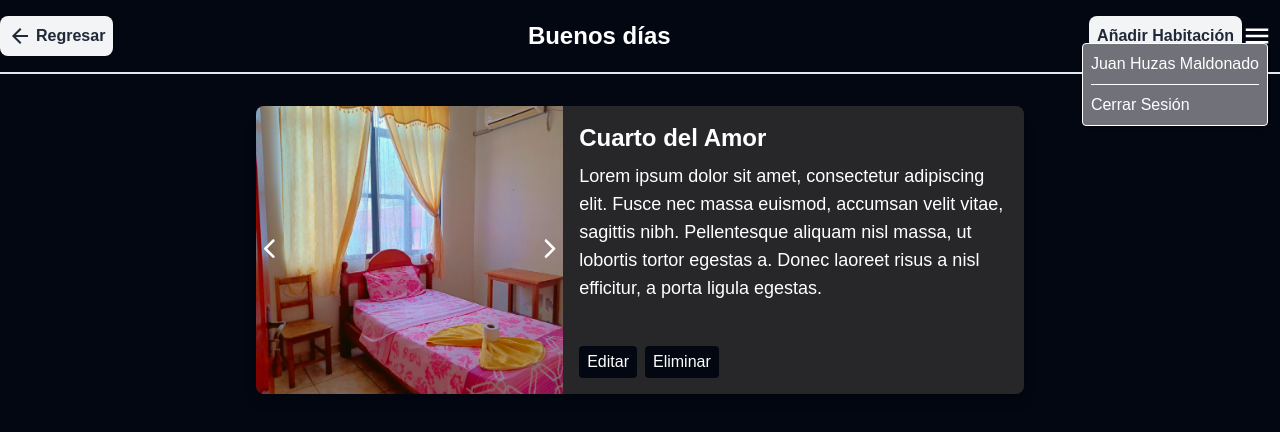
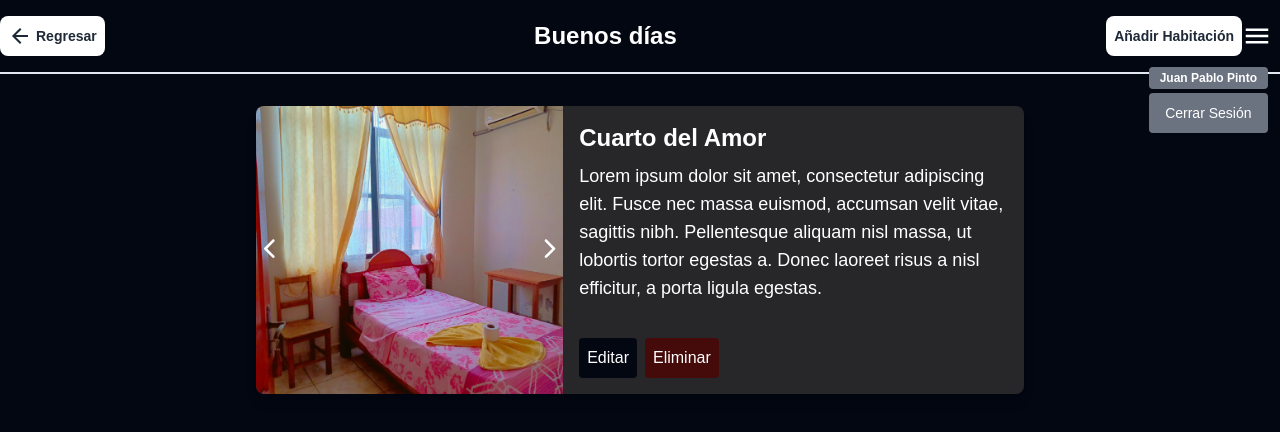
Before and after one commit to JhosepTM/babels-frontend, a React (Vite) app: page /madmin/rooms in a window 1280 px wide. Both pictures are taken after a click on the button 1256 px from the left and 36 px from the top of the page. Shown: the top 432 px of the page. Built offline with nearby package versions, Linux system fonts and the light colour scheme.

Commit message:
usando shadCN para las paginas

```diff
--- a/src/components/ui/Header.tsx
+++ b/src/components/ui/Header.tsx
@@ -1,5 +1,7 @@
 import React, { useState } from 'react';
 import { IoMdArrowBack, IoMdMenu } from 'react-icons/io';
+import { Button } from './button';
+import { Badge } from './badge';
 
 interface HeaderProps {
   showBackButton?: boolean;
@@ -35,27 +37,27 @@ const Header: React.FC<HeaderProps> = ({ showBackButton, backRoute, showAddRoomB
     <div className="flex justify-between items-center bg-gray-950 text-white py-4 border-b-2 border-030712">
       <div className="flex items-center">
         {showBackButton && (
-          <button
+          <Button
             onClick={handleBackButtonClick}
-            className="text-gray-800 font-bold p-2 bg-gray-100 rounded-lg focus:outline-none focus:shadow-outline"
+            className="bg-white text-gray-800 font-bold p-2 rounded-lg focus:outline-none focus:shadow-outline hover:bg-gray-50 transition-transform duration-300 transform hover:scale-105"
           >
             <span className="flex items-center">
               <IoMdArrowBack size={24} className="mr-1" />
               Regresar
             </span>
-          </button>
+          </Button>
         )}
       </div>
 
       <h1 className="text-2xl font-bold mx-auto items-center">Buenos días</h1>
 
       {showAddRoomButton && (
-          <button
+          <Button
             onClick={handleAddRoom}
-            className="text-gray-800 font-bold p-2 ml-1 bg-gray-100 rounded-lg focus:outline-none focus:shadow-outline"
+            className="bg-white text-gray-800 font-bold p-2 rounded-lg focus:outline-none focus:shadow-outline hover:bg-gray-50 transition-transform duration-300 transform hover:scale-105"
           >
             Añadir Habitación
-          </button>
+          </Button>
         )}
 
       <div className="flex items-center mr-2">
@@ -67,18 +69,21 @@ const Header: React.FC<HeaderProps> = ({ showBackButton, backRoute, showAddRoomB
         </button>
 
         {isDropdownOpen && (
-          <div className="absolute right-3 mt-24 bg-zinc-500 p-2 rounded shadow border border-white">
-            <p className="text-white mb-2">Juan Huzas Maldonado</p>
-            <hr className="my-2 border-white" />
-            <button
+          <div className="absolute right-3 mt-32 bg-gray-950 py-1 ">
+           <div className="flex flex-col gap-1">
+            <Badge
+              className="text-white bg-gray-500 rounded focus:outline-none focus:shadow-outline">
+              Juan Pablo Pinto
+            </Badge>
+            <Button
               onClick={handleLogout}
-              className="text-white rounded transition-transform transform hover:scale-105 focus:outline-none focus:shadow-outline"
+              className="text-white bg-gray-500 rounded transition-transform transform hover:scale-105 focus:outline-none focus:shadow-outline"
             >
               Cerrar Sesión
-            </button>
+            </Button>
+           </div>
           </div>
         )}
-
       </div>
     </div>
   );
--- /dev/null
+++ b/src/components/ui/badge.tsx
@@ -0,0 +1,36 @@
+import * as React from "react"
+import { cva, type VariantProps } from "class-variance-authority"
+
+import { cn } from "@/lib/utils"
+
+const badgeVariants = cva(
+  "inline-flex items-center rounded-full border px-2.5 py-0.5 text-xs font-semibold transition-colors focus:outline-none focus:ring-2 focus:ring-ring focus:ring-offset-2",
+  {
+    variants: {
+      variant: {
+        default:
+          "border-transparent bg-primary text-primary-foreground hover:bg-primary/80",
+        secondary:
+          "border-transparent bg-secondary text-secondary-foreground hover:bg-secondary/80",
+        destructive:
+          "border-transparent bg-destructive text-destructive-foreground hover:bg-destructive/80",
+        outline: "text-foreground",
+      },
+    },
+    defaultVariants: {
+      variant: "default",
+    },
+  }
+)
+
+export interface BadgeProps
+  extends React.HTMLAttributes<HTMLDivElement>,
+    VariantProps<typeof badgeVariants> {}
+
+function Badge({ className, variant, ...props }: BadgeProps) {
+  return (
+    <div className={cn(badgeVariants({ variant }), className)} {...props} />
+  )
+}
+
+export { Badge, badgeVariants }
--- /dev/null
+++ b/src/components/ui/label.tsx
@@ -0,0 +1,24 @@
+import * as React from "react"
+import * as LabelPrimitive from "@radix-ui/react-label"
+import { cva, type VariantProps } from "class-variance-authority"
+
+import { cn } from "@/lib/utils"
+
+const labelVariants = cva(
+  "text-sm font-medium leading-none peer-disabled:cursor-not-allowed peer-disabled:opacity-70"
+)
+
+const Label = React.forwardRef<
+  React.ElementRef<typeof LabelPrimitive.Root>,
+  React.ComponentPropsWithoutRef<typeof LabelPrimitive.Root> &
+    VariantProps<typeof labelVariants>
+>(({ className, ...props }, ref) => (
+  <LabelPrimitive.Root
+    ref={ref}
+    className={cn(labelVariants(), className)}
+    {...props}
+  />
+))
+Label.displayName = LabelPrimitive.Root.displayName
+
+export { Label }
--- a/src/pages/LoginPage/FormInitSesion.tsx
+++ b/src/pages/LoginPage/FormInitSesion.tsx
@@ -4,6 +4,8 @@ import ModalError from "./ModalError";
 import "@/css/LoginPage/FormularioSesion.css";
 import { Button } from '@/components/ui/button';
 import { Input } from '@/components/ui/input';
+import { Label } from '@/components/ui/label';
+import { SelectLabel } from '@/components/ui/select';
 
 interface FormState {
   username: string;
@@ -56,7 +58,7 @@ const Formulario: React.FC = () => {
     <div className="items-center">
       <form onSubmit={handleSubmit} className="form-container">
         <div className="form-group items-center">
-          <label htmlFor="username">Username:</label>
+          <Label htmlFor="username" style={{ fontSize: '150%' }}>Username:</Label>
           <Input
             type='username'
             placeholder="Ingresa tu nombre de usuario"
@@ -67,7 +69,7 @@ const Formulario: React.FC = () => {
           />
         </div>
         <div className="form-group items-center">
-          <label htmlFor="contraseña">Contraseña:</label>
+          <Label htmlFor="contraseña" style={{ fontSize: '150%' }}>Contraseña:</Label>
           <div className="password-input relative w-80">
             <Input
               type={showPassword ? 'text' : 'password'}
--- a/src/pages/MenuPage/MenuPage.tsx
+++ b/src/pages/MenuPage/MenuPage.tsx
@@ -16,7 +16,7 @@ const MenuPage = () => {
             </div>
             <div className="ml-4 text-center menu-item hover:scale-105" style={{ marginBottom: '50px' }}>
               <a href="/ruta-de-reservas">
-                <img src=".\src\assets\images\Reservas.svg" alt="Imagen 2" style={{ width: '300px', height: '150px', objectFit: 'cover' }} />
+                <img src=".\src\assets\images\Reservas.svg" alt="Imagen 2" style={{ width: '300px', height: '165px', objectFit: 'cover' }} />
                 <p className="text-white font-bold mt-1">Reservar Habitaciones</p>
               </a>
             </div>
--- a/src/pages/RoomsPage/RoomsPage.tsx
+++ b/src/pages/RoomsPage/RoomsPage.tsx
@@ -2,6 +2,8 @@ import { useState } from 'react';
 import { FontAwesomeIcon } from '@fortawesome/react-fontawesome';
 import { faChevronLeft, faChevronRight } from '@fortawesome/free-solid-svg-icons';
 import Header from '@/components/ui/Header';
+import { Button } from '@/components/ui/button';
+import { Label } from '@/components/ui/label';
 
 const RoomsPage = () => {
   const imagePaths = [
@@ -33,13 +35,13 @@ const RoomsPage = () => {
                 className="object-cover w-full h-full"
               />
               <button
-                className="absolute top-1/2 left-0 transform -translate-y-1/2 text-white bg-transparent p-2 rounded-full hover:bg-gray-700 focus:outline-none"
+                className="absolute top-1/2 left-0 transform -translate-y-1/2 text-white bg-transparent p-2 rounded-full focus:outline-none"
                 onClick={handlePrevImage}
               >
                 <FontAwesomeIcon icon={faChevronLeft} size="lg" />
               </button>
               <button
-                className="absolute top-1/2 right-0 transform -translate-y-1/2 text-white bg-transparent p-2 rounded-full hover:bg-gray-700 focus:outline-none"
+                className="absolute top-1/2 right-0 transform -translate-y-1/2 text-white bg-transparent p-2 rounded-full focus:outline-none"
                 onClick={handleNextImage}
               >
                 <FontAwesomeIcon icon={faChevronRight} size="lg" />
@@ -49,11 +51,11 @@ const RoomsPage = () => {
             <div className="p-4 flex flex-col justify-between w-full">
               <div>
                 <h2 className="text-white font-bold mb-2 text-lg md:text-xl lg:text-2xl">Cuarto del Amor</h2>
-                <p className="text-white mb-4 text-sm md:text-base lg:text-lg">Lorem ipsum dolor sit amet, consectetur adipiscing elit. Fusce nec massa euismod, accumsan velit vitae, sagittis nibh. Pellentesque aliquam nisl massa, ut lobortis tortor egestas a. Donec laoreet risus a nisl efficitur, a porta ligula egestas.</p>
+                <Label className="text-white mb-4 text-sm md:text-base lg:text-lg">Lorem ipsum dolor sit amet, consectetur adipiscing elit. Fusce nec massa euismod, accumsan velit vitae, sagittis nibh. Pellentesque aliquam nisl massa, ut lobortis tortor egestas a. Donec laoreet risus a nisl efficitur, a porta ligula egestas.</Label>
               </div>
               <div className="flex space-x-2">
-                <button className="bg-gray-950 text-white px-2 py-1 rounded text-xs md:text-sm lg:text-base transition duration-300 ease-in-out transform hover:scale-105">Editar</button>
-                <button className="bg-gray-950 text-white px-2 py-1 rounded text-xs md:text-sm lg:text-base transition duration-300 ease-in-out transform hover:scale-105">Eliminar</button>
+                <Button className="bg-gray-950 text-white px-2 py-1 rounded text-xs md:text-sm lg:text-base transition duration-300 ease-in-out transform hover:scale-105">Editar</Button>
+                <Button className="bg-red-950 text-white px-2 py-1 rounded text-xs md:text-sm lg:text-base transition duration-300 ease-in-out transform hover:scale-105">Eliminar</Button>
               </div>
             </div>
           </div>
```
